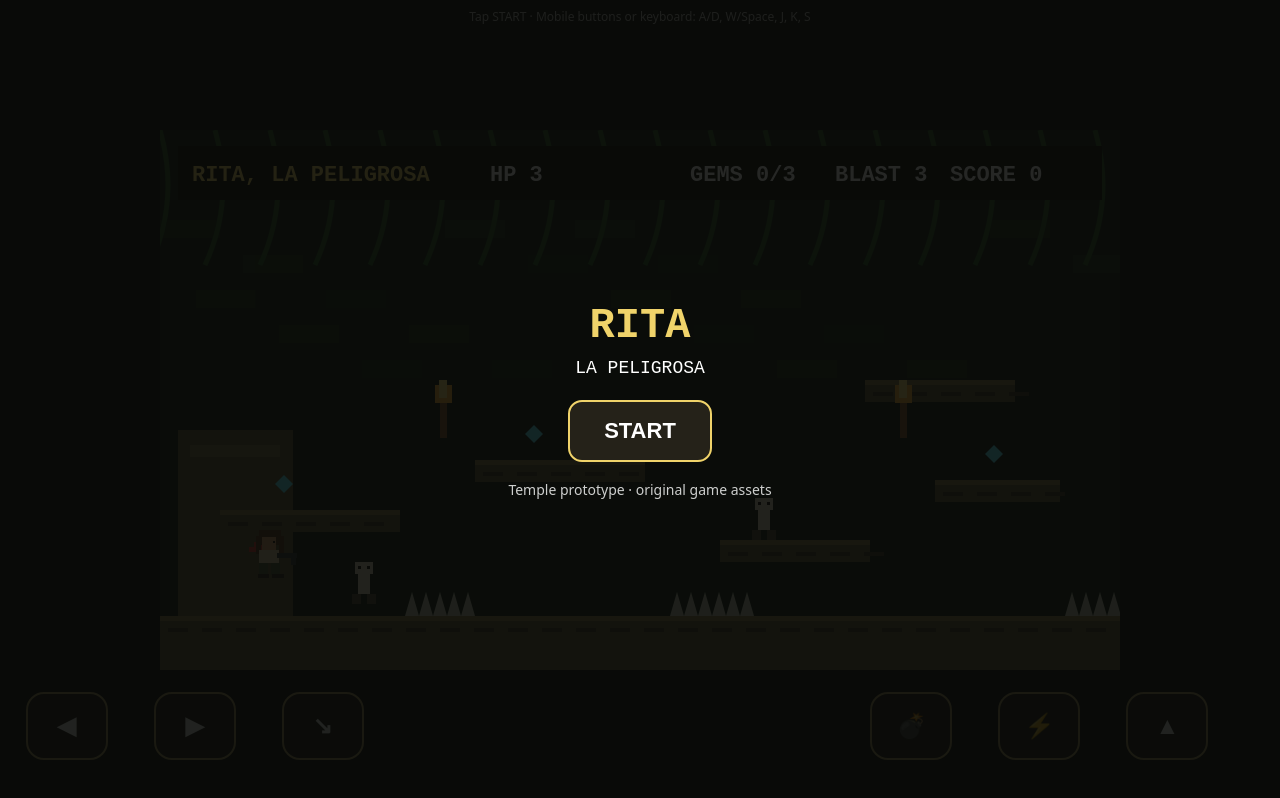
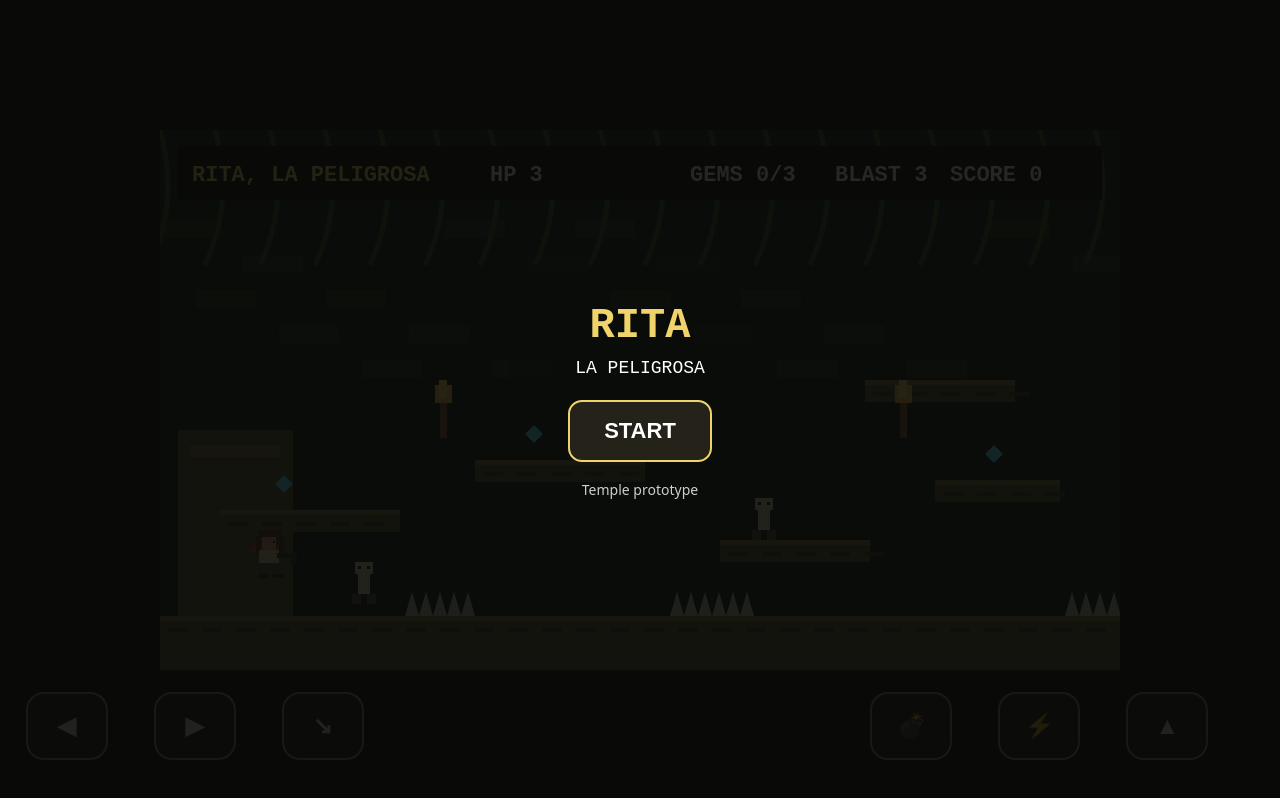
Before and after one commit to patriciamariapimentel-commits/Rita-la-peligrosa, a plain HTML site: page index.html in a window 1280 px wide. Drawn offline with Linux system fonts and the light colour scheme.

Commit message:
Add files via upload

```diff
--- a/index.html
+++ b/index.html
@@ -5,7 +5,7 @@
 <meta name="viewport" content="width=device-width,initial-scale=1,maximum-scale=1,user-scalable=no,viewport-fit=cover">
 <title>Rita, La Peligrosa — Prototype</title>
 <style>
-  html,body{margin:0;background:#111;color:#eee;font-family:system-ui,sans-serif;overflow:hidden;touch-action:none}
+  html,body{margin:0;background:#111;color:#eee;font-family:system-ui,sans-serif;overflow:hidden;touch-action:none;user-select:none;-webkit-user-select:none}
   #wrap{height:100vh;display:grid;place-items:center}
   canvas{image-rendering:pixelated;image-rendering:crisp-edges;max-width:100vw;max-height:100vh;background:#172016}
   #hint{position:fixed;top:8px;left:50%;transform:translateX(-50%);font-size:12px;opacity:.75;pointer-events:none}
@@ -13,7 +13,7 @@
 </head>
 <body>
 <div id="wrap"><canvas id="game" width="960" height="540"></canvas></div>
-<div id="hint">Tap START · Mobile buttons or keyboard: A/D, W/Space, J, K, S</div>
+
 <script>
 const c=document.getElementById('game'),x=c.getContext('2d');
 x.imageSmoothingEnabled=false;
@@ -25,7 +25,7 @@ addEventListener('keyup',e=>keys[e.key.toLowerCase()]=false);
 let touch={left:false,right:false,jump:false,shoot:false,blast:false,roll:false};
 function button(name, text, left, bottom, w=82){
  const b=document.createElement('button'); b.textContent=text;
- b.style=`position:fixed;left:${left};bottom:${bottom};width:${w}px;height:68px;border:2px solid #b8a66a;border-radius:18px;background:#201f1a;color:#fff;font-size:24px;font-weight:800;opacity:.82;z-index:5;`;
+ b.style=`position:fixed;left:${left};bottom:max(${bottom}, env(safe-area-inset-bottom));width:${w}px;height:68px;border:2px solid #b8a66a;border-radius:18px;background:#201f1a;color:#fff;font-size:24px;font-weight:800;opacity:.82;z-index:5;`;
  document.body.appendChild(b);
  const on=v=>e=>{e.preventDefault();touch[name]=v};
  b.addEventListener('pointerdown',on(true)); b.addEventListener('pointerup',on(false));
@@ -52,7 +52,7 @@ let shots=[], bombs=[], particles=[], state='menu', deathTimer=0;
 let started=false;
 const startOverlay=document.createElement('div');
 startOverlay.style=`position:fixed;inset:0;display:grid;place-items:center;background:rgba(8,10,7,.88);z-index:20;color:#fff;text-align:center;font-family:monospace`;
-startOverlay.innerHTML=`<div><div style="font-size:42px;font-weight:900;color:#f0d36a">RITA</div><div style="font-size:18px;margin:8px 0 22px">LA PELIGROSA</div><button id="startBtn" style="font-size:22px;font-weight:800;padding:16px 34px;border-radius:14px;border:2px solid #f0d36a;background:#252219;color:#fff">START</button><div style="font:14px system-ui;margin-top:18px;opacity:.8">Temple prototype · original game assets</div></div>`;
+startOverlay.innerHTML=`<div><div style="font-size:42px;font-weight:900;color:#f0d36a">RITA</div><div style="font-size:18px;margin:8px 0 22px">LA PELIGROSA</div><button id="startBtn" style="font-size:22px;font-weight:800;padding:16px 34px;border-radius:14px;border:2px solid #f0d36a;background:#252219;color:#fff">START</button><div style="font:14px system-ui;margin-top:18px;opacity:.8">Temple prototype</div></div>`;
 document.body.appendChild(startOverlay);
 document.getElementById('startBtn').addEventListener('click',()=>{
   started=true; state='play'; startOverlay.remove();
```
